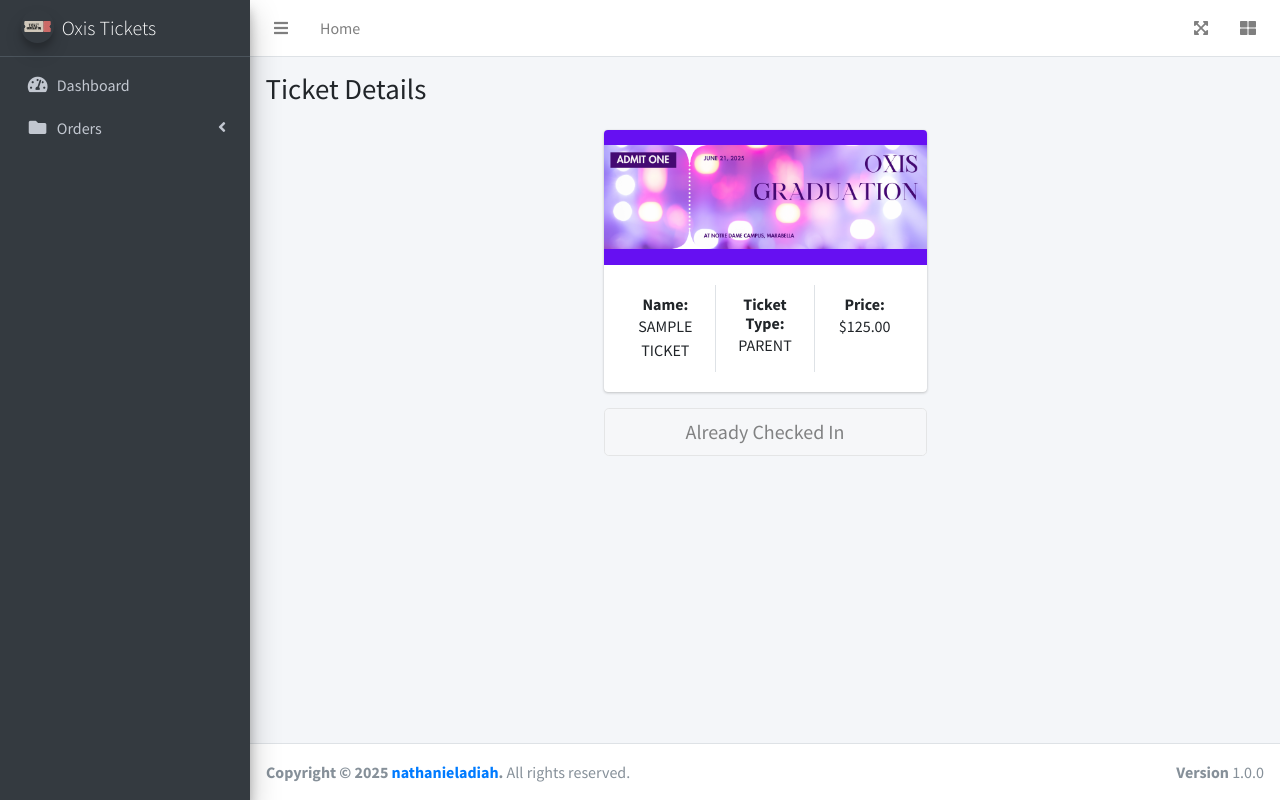
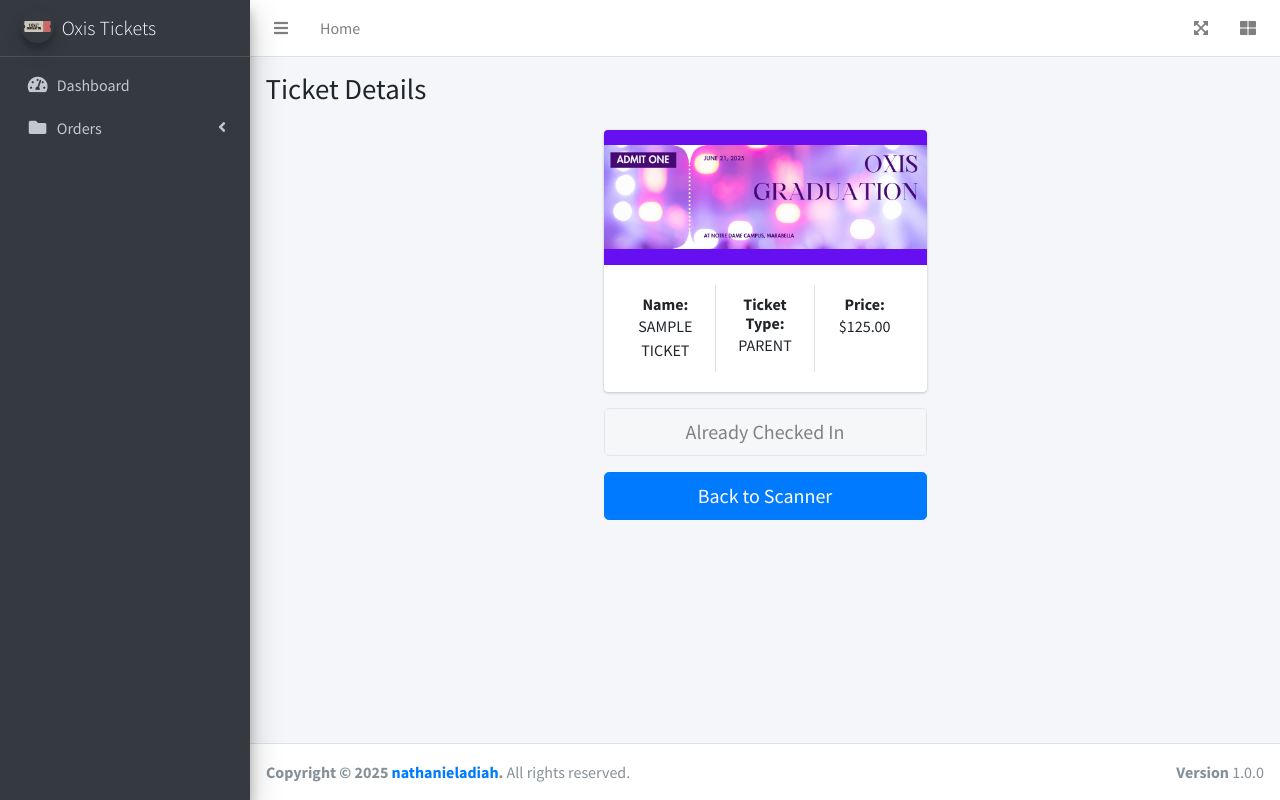
Before and after one commit to adiah-web-dev/oxis-tickets, a Django app: page /scanner/tickets/00000000-0000-0000-0000-000000000001/ in a window 1280 px wide. Run offline with Django 5.2, Linux system fonts and the light colour scheme; tables that the repository leaves empty hold one stand-in row (values such as "Sample post"); some libraries are stand-ins or nearby versions.

Commit message:
Enable the check in button and back button

```diff
--- a/scanner/views.py
+++ b/scanner/views.py
@@ -18,6 +18,13 @@ def check_in(request, ticket_id):
 	# 	print(ticket_id)
 	# 	return redirect('scanned_ticket', pk=ticket_id)
 	print(ticket_id)
+	if request.method == 'POST':
+		print(ticket_id)
+		# update the status
+		ticket = Ticket.objects.get(id=ticket_id)
+		ticket.checked_in = True
+		ticket.save()
+
 	return redirect('scanned-ticket', pk=ticket_id)
 
 class TicketDetailView(generic.DetailView):
--- a/tickets/templates/tickets/ticket_detail.html
+++ b/tickets/templates/tickets/ticket_detail.html
@@ -58,11 +58,19 @@
 			{% if ticket.checked_in %}
 				<button class="btn btn-default btn-lg btn-block disabled">Already Checked In</button>
 			{% else %}
-				{% comment %} <button class="btn btn-success btn-lg btn-block ">Check In</button> {% endcomment %}
-				<a href="{% url 'check-in' ticket.id %}" class="btn btn-success btn-lg btn-block">Check In</a>
+				<form action="{% url 'check-in' ticket.id %}" method="post">
+					{% csrf_token %}
+					<button type="submit" class="btn btn-success btn-lg btn-block">Check In</button>
+				</form>
 			{% endif %}
 		</div>
 	</div>
-</div>
+
+	<div class="row mt-3">
+			<div class="col-md-4 offset-md-4">
+						<a href="{% url 'scanner' %}" class="btn btn-primary btn-lg btn-block">Back to Scanner</a>
+			</div>
+		</div>
+	</div>
 
 {% endblock %}
```
